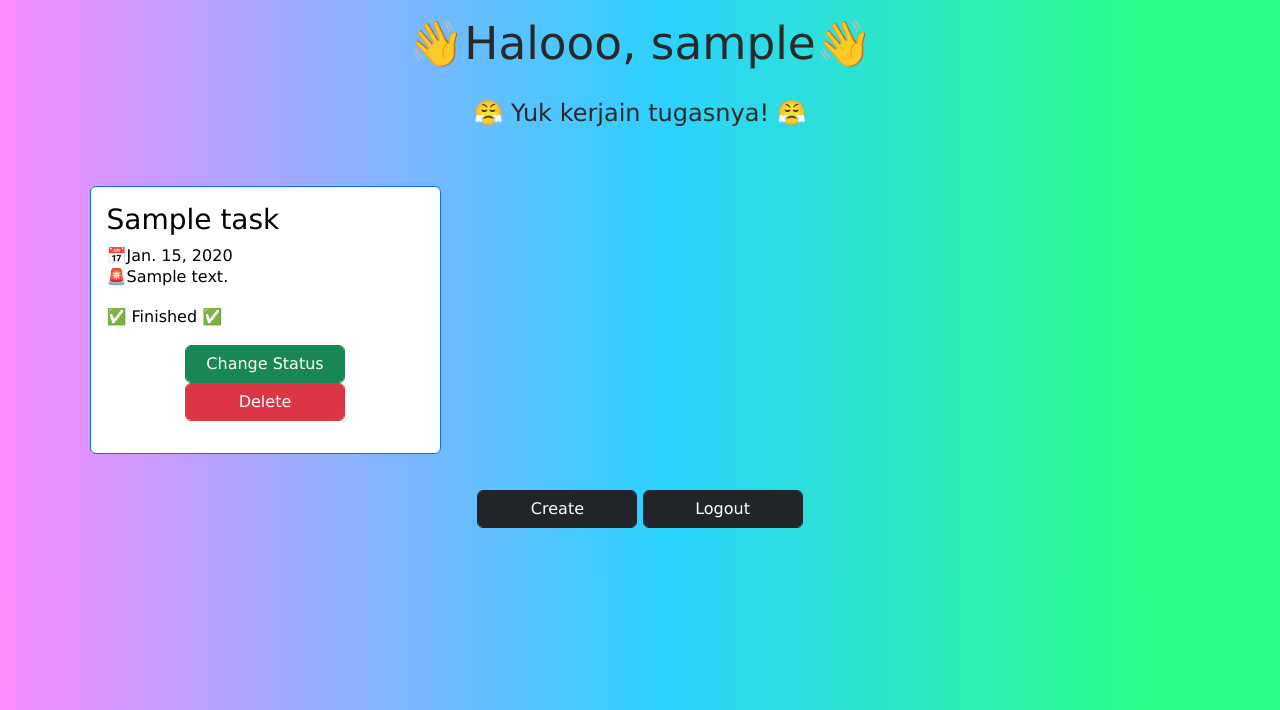
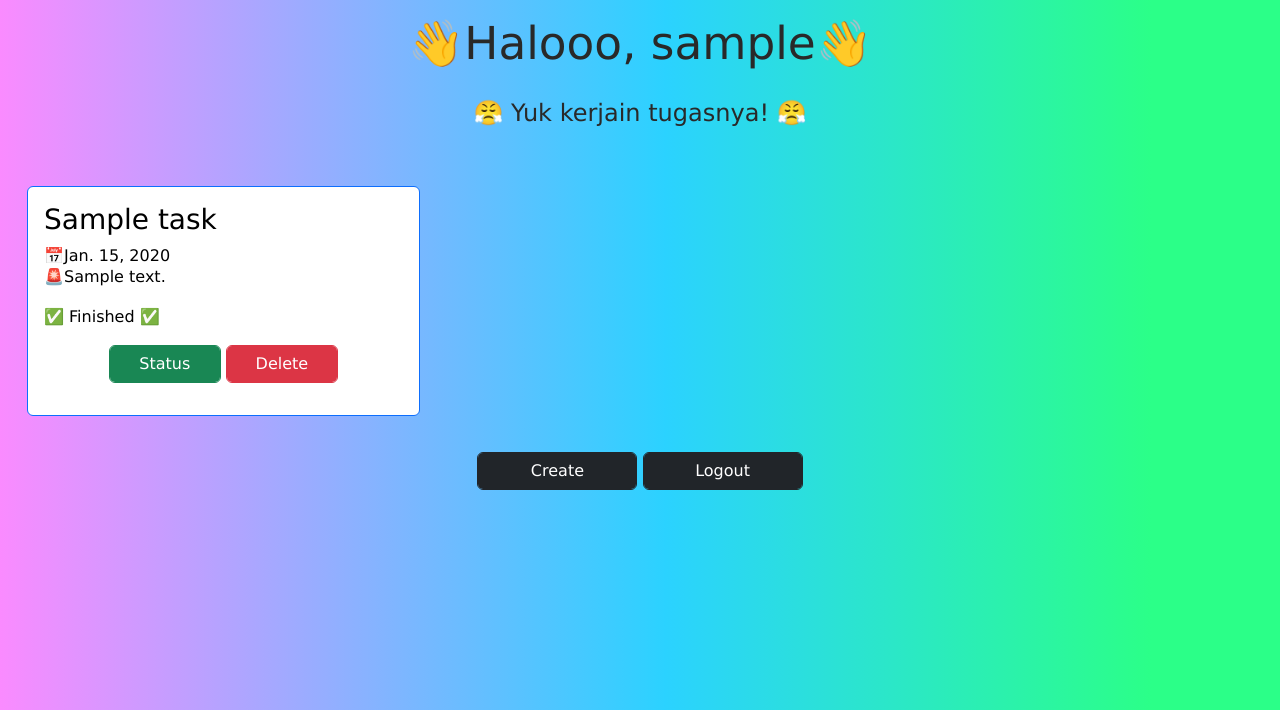
Before and after one commit to Papiann/Tugas2PBP, a Django app: template todolist/templates/todolist.html in a window 1280 px wide. Shown: the part 56-766 px from the top of the page. Run offline with Django 4.2, Linux system fonts and the light colour scheme; tables that the repository leaves empty hold one stand-in row (values such as "Sample post"); the template is opened without the code that fills it: values that come from a table or form of the project are taken from there, most other values are stand-ins (such as "Sample title", 1, 10 or a date in 2020).

Commit message:
Fix some bug on todolist html

```diff
--- a/todolist/templates/todolist.html
+++ b/todolist/templates/todolist.html
@@ -40,7 +40,7 @@
     <h1 class="mt-5" style="font-size: 12mm;">👋Halooo, {{username}}👋</h1>
     <h4 class="mb-5">😤 Yuk kerjain tugasnya! 😤 </h4>
 
-    <div class="row row-cols-md-3 mx-auto" style="width: 90%;">
+    <div class="row row-cols-md-3 mx-auto" style="width: 100%;">
 
       {% for todo in list_todolist %}
         <div class="col">
@@ -59,8 +59,8 @@
                     </p>
 
                     <p style="text-align: center;">
-                        <a style="width: 10rem;" class="btn login_btn btn btn-success form-control" href="options/{{todo.id}}">Change Status</a>
-                        <a style="width: 10rem;" class="btn login_btn btn btn-danger form-control lg" href="delete/{{todo.id}}">Delete</a>
+                        <a style="width: 7rem;" class="btn login_btn btn btn-success form-control" href="options/{{todo.id}}">Status</a>
+                        <a style="width: 7rem;" class="btn login_btn btn btn-danger form-control lg" href="delete/{{todo.id}}">Delete</a>
                     </p>
                 </div>
             </div>
```
